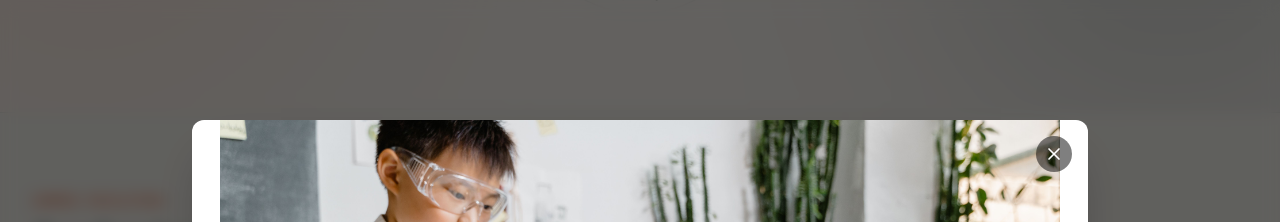
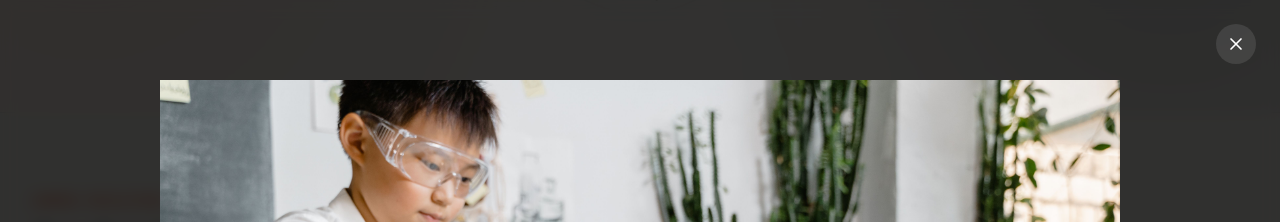
Before and after one commit to neezamiya-insti/psm-gujranwala-template, a Next.js app: page /about in a window 1280 px wide. Both pictures are taken after a click on the element "SCIENCE LABORATORIES". Shown: the part 1385-1607 px from the top of the page. Built offline with nearby package versions, Linux system fonts and the light colour scheme; no server answers; a web font is replaced by a local one.

Commit message:
added animation for facility pics too

```diff
--- a/src/components/common/ImageCard.tsx
+++ b/src/components/common/ImageCard.tsx
@@ -59,11 +59,29 @@ export default function ImageCard({
 {open && (
   <div
     onClick={() => setOpen(false)}
-          className="fixed inset-0 z-50 flex items-center justify-center bg-black/60 p-5 backdrop-blur-sm"
+    className="
+      fixed
+      inset-0
+      z-50
+      flex
+      items-center
+      justify-center
+      bg-black/80
+      backdrop-blur-sm
+      p-6
+    "
   >
+    {/* Image */}
     <div
       onClick={(e) => e.stopPropagation()}
-            className="relative h-[70vh] w-full max-w-4xl overflow-hidden rounded-xl bg-white shadow-2xl animate-in zoom-in duration-300"
+      className="
+        relative
+        h-[45vh]
+        w-full
+        max-w-6xl
+        md:h-[80vh]
+        md:w-[85vw]
+      "
     >
       <Image
         src={image}
@@ -71,14 +89,31 @@ export default function ImageCard({
         fill
         className="object-contain"
       />
+    </div>
 
+    {/* Close Button */}
     <button
       onClick={() => setOpen(false)}
-              className="absolute right-4 top-4 flex h-9 w-9 cursor-pointer items-center justify-center rounded-full bg-black/50 text-white transition hover:bg-black/70"
+      className="
+        absolute
+        right-4
+        top-4
+        flex
+        h-10
+        w-10
+        items-center
+        justify-center
+        rounded-full
+        bg-white/10
+        text-white
+        transition
+        hover:bg-white/20
+        md:right-6
+        md:top-6
+      "
     >
       <X className="h-5 w-5" />
     </button>
-          </div>
   </div>
 )}
     </>
```
Lines whose indentation alone changed are shown as unchanged.
